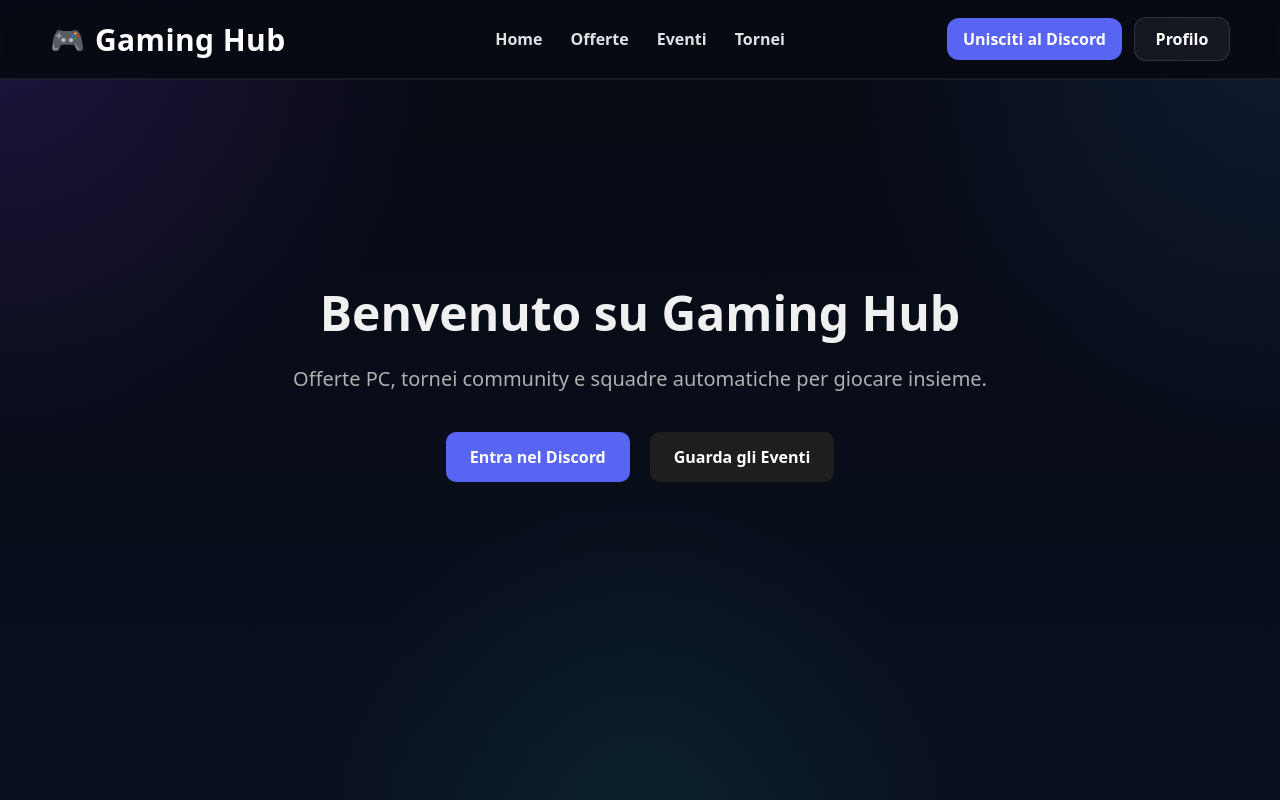
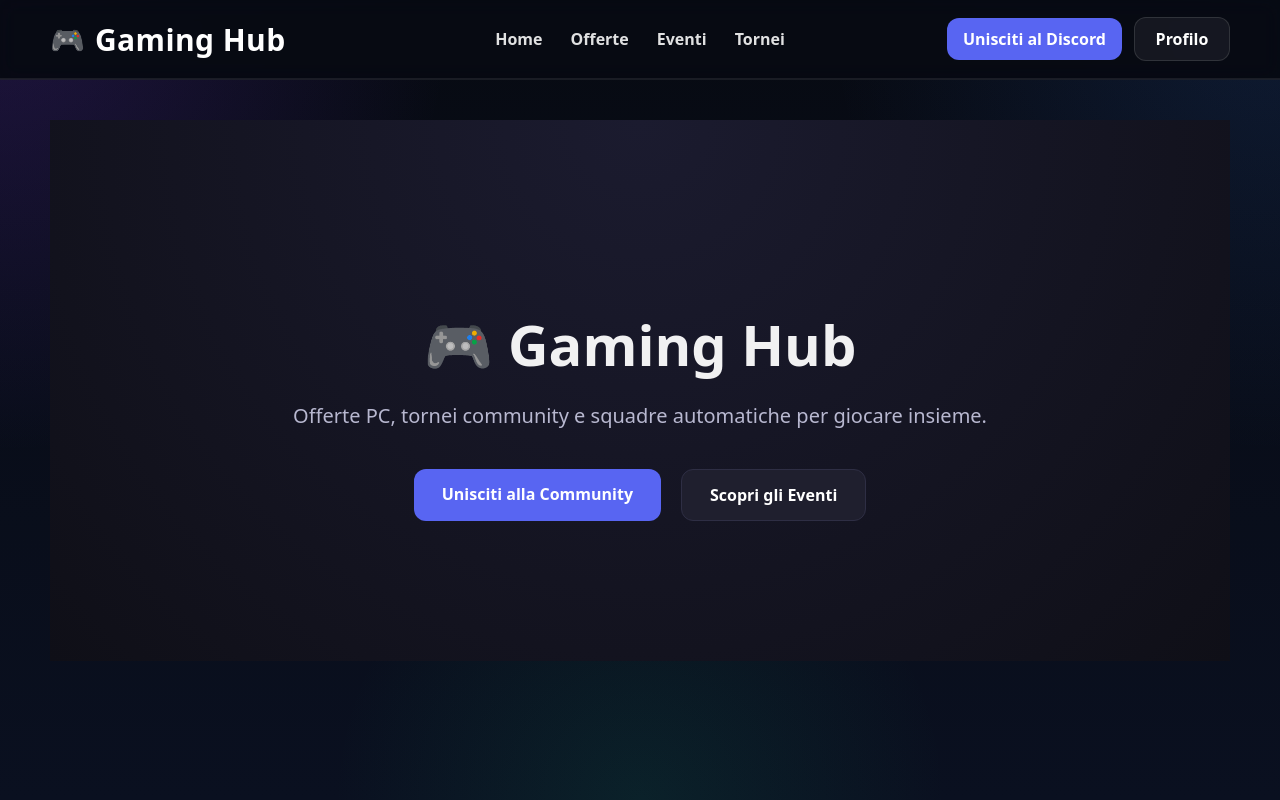
Before and after one commit to fmontis23/gaming-hub, a Next.js app: page / in a window 1280 px wide. Built offline with nearby package versions, Linux system fonts and the light colour scheme.

Commit message:
aggiunta hero home

```diff
--- a/app/globals.css
+++ b/app/globals.css
@@ -377,3 +377,55 @@
   font-weight: 700;
   text-decoration: none;
 }
+.hero {
+  padding: 140px 20px;
+  text-align: center;
+  background: radial-gradient(circle at top, #1b1b2f, #0f0f17);
+}
+
+.hero-content {
+  max-width: 800px;
+  margin: auto;
+}
+
+.hero-title {
+  font-size: 56px;
+  font-weight: 900;
+  margin-bottom: 20px;
+}
+
+.hero-subtitle {
+  font-size: 20px;
+  color: #b8b8d0;
+  margin-bottom: 40px;
+}
+
+.hero-buttons {
+  display: flex;
+  justify-content: center;
+  gap: 20px;
+}
+
+.hero-discord {
+  background: #5865f2;
+  color: white;
+  padding: 14px 28px;
+  border-radius: 12px;
+  font-weight: 700;
+  text-decoration: none;
+  transition: 0.2s;
+}
+
+.hero-discord:hover {
+  transform: translateY(-2px);
+}
+
+.hero-events {
+  background: #1f1f2e;
+  color: white;
+  padding: 14px 28px;
+  border-radius: 12px;
+  font-weight: 700;
+  text-decoration: none;
+  border: 1px solid #2e2e44;
+}
--- a/app/page.tsx
+++ b/app/page.tsx
@@ -4,8 +4,10 @@
 
       <section className="hero">
 
+        <div className="hero-content">
+
           <h1 className="hero-title">
-          Benvenuto su Gaming Hub
+            🎮 Gaming Hub
           </h1>
 
           <p className="hero-subtitle">
@@ -19,12 +21,14 @@
               target="_blank"
               className="hero-discord"
             >
-            Entra nel Discord
+              Unisciti alla Community
             </a>
 
             <a href="/events" className="hero-events">
-            Guarda gli Eventi
+              Scopri gli Eventi
             </a>
+
+          </div>
 
         </div>
 
```
Lines whose indentation alone changed are shown as unchanged.
